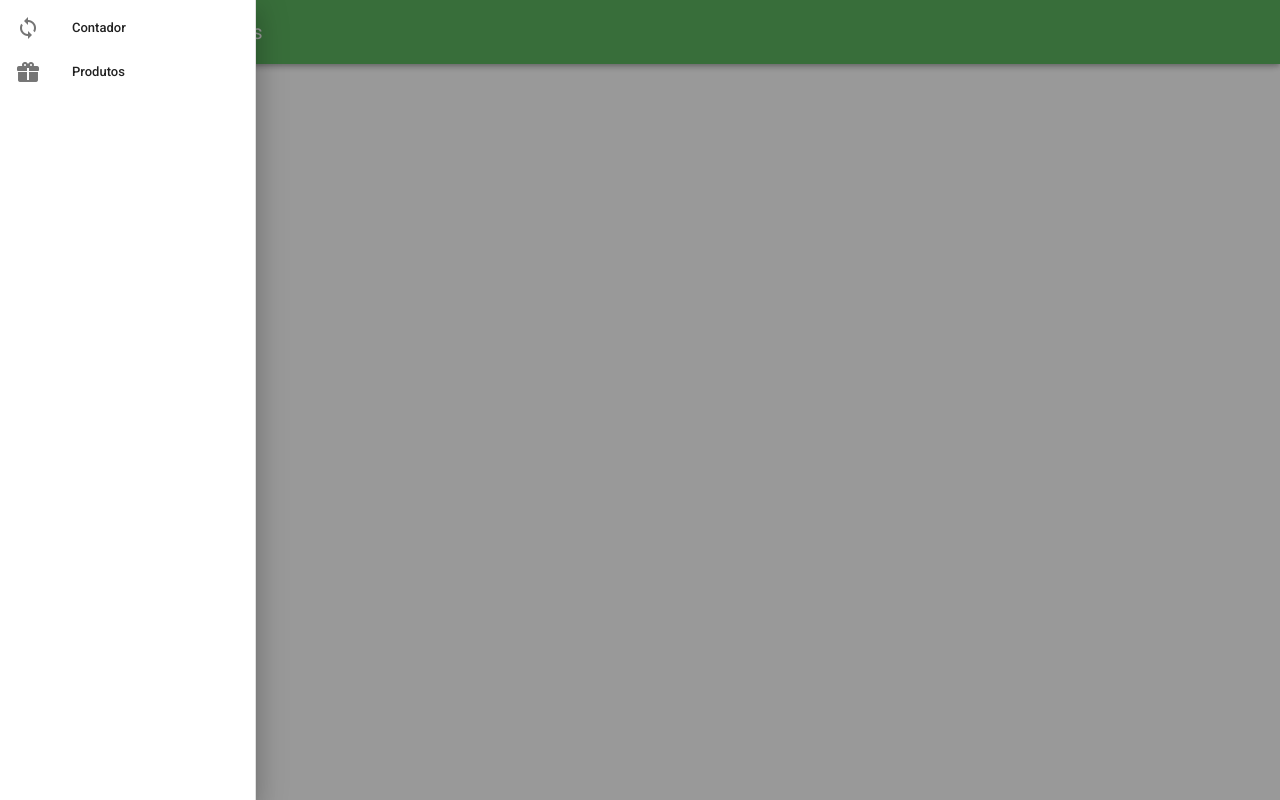
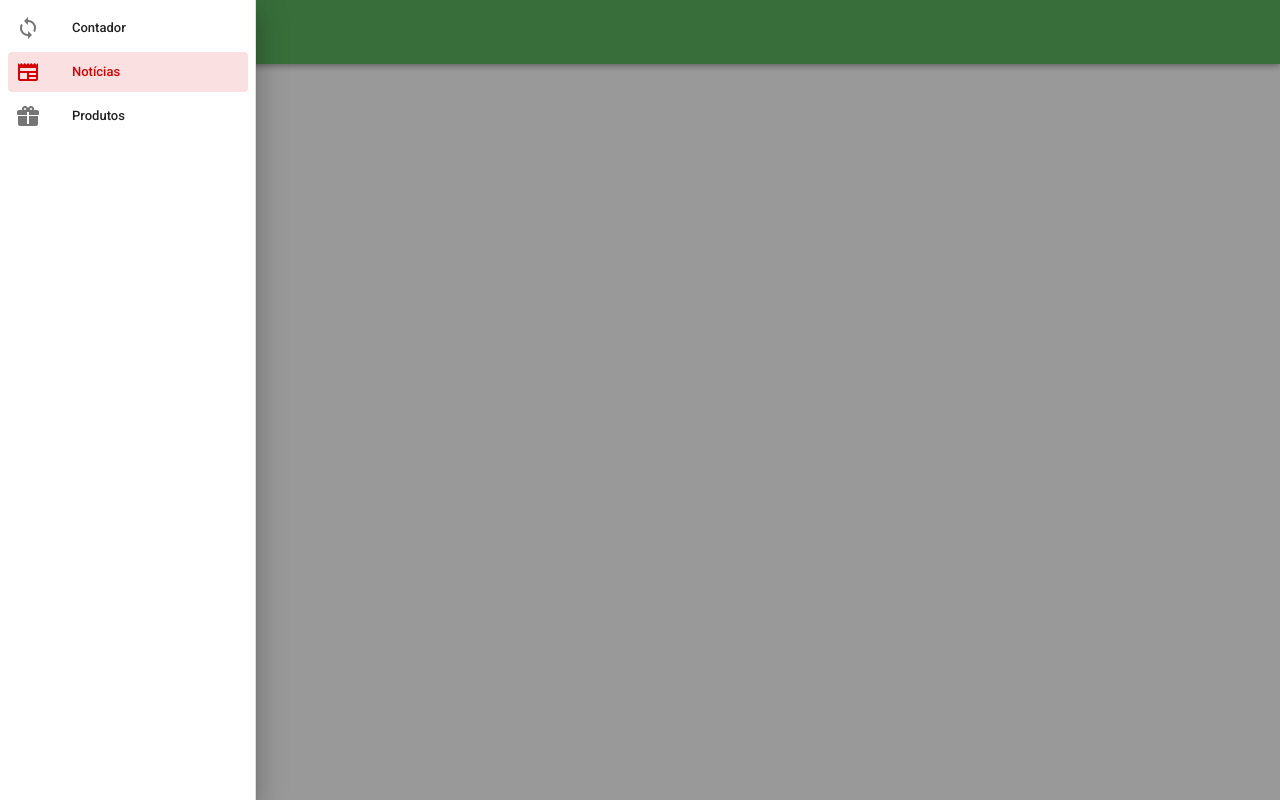
Before and after one commit to terenciani/topicos-info-2021, a Vue app: page /#/noticias in a window 1280 px wide. Both pictures are taken after a click on the button 28 px from the left and 32 px from the top of the page. Built offline with nearby package versions, Linux system fonts and the light colour scheme.

Commit message:
Adição das rotas de noticias

```diff
--- a/src/App.vue
+++ b/src/App.vue
@@ -11,7 +11,7 @@
         elevation="4"
       >
         <v-app-bar-nav-icon @click="drawer = true"></v-app-bar-nav-icon>
-        <v-toolbar-title>Contador de Pessoas</v-toolbar-title>
+        <v-toolbar-title>{{ $route.name }}</v-toolbar-title>
       </v-app-bar>
       <v-navigation-drawer
         v-model="drawer"
@@ -28,6 +28,12 @@
                 <v-icon>mdi-sync</v-icon>
               </v-list-item-icon>
               <v-list-item-title>Contador</v-list-item-title>
+            </v-list-item>
+            <v-list-item to="/noticias">
+              <v-list-item-icon>
+                <v-icon>mdi-newspaper</v-icon>
+              </v-list-item-icon>
+              <v-list-item-title>Notícias</v-list-item-title>
             </v-list-item>
             <v-list-item to="/produtos">
               <v-list-item-icon>
--- a/src/router/index.js
+++ b/src/router/index.js
@@ -2,6 +2,7 @@ import Vue from 'vue'
 import VueRouter from 'vue-router'
 import Contador from '../views/Contador.vue'
 import Produtos from '../views/Produtos.vue'
+import Noticias from '../views/Noticias.vue'
 
 Vue.use(VueRouter)
 
@@ -16,6 +17,11 @@ const routes = [
     name: 'Produtos',
     component: Produtos
   },
+  {
+    path: '/noticias',
+    name: 'Notícias Interno',
+    component: Noticias
+  },
 ]
 
 const router = new VueRouter({
--- /dev/null
+++ b/src/views/Noticias.vue
@@ -0,0 +1,13 @@
+<template>
+  <div>Notícias que irá aparecer</div>
+</template>
+
+<script>
+export default {
+
+}
+</script>
+
+<style>
+
+</style>
```
